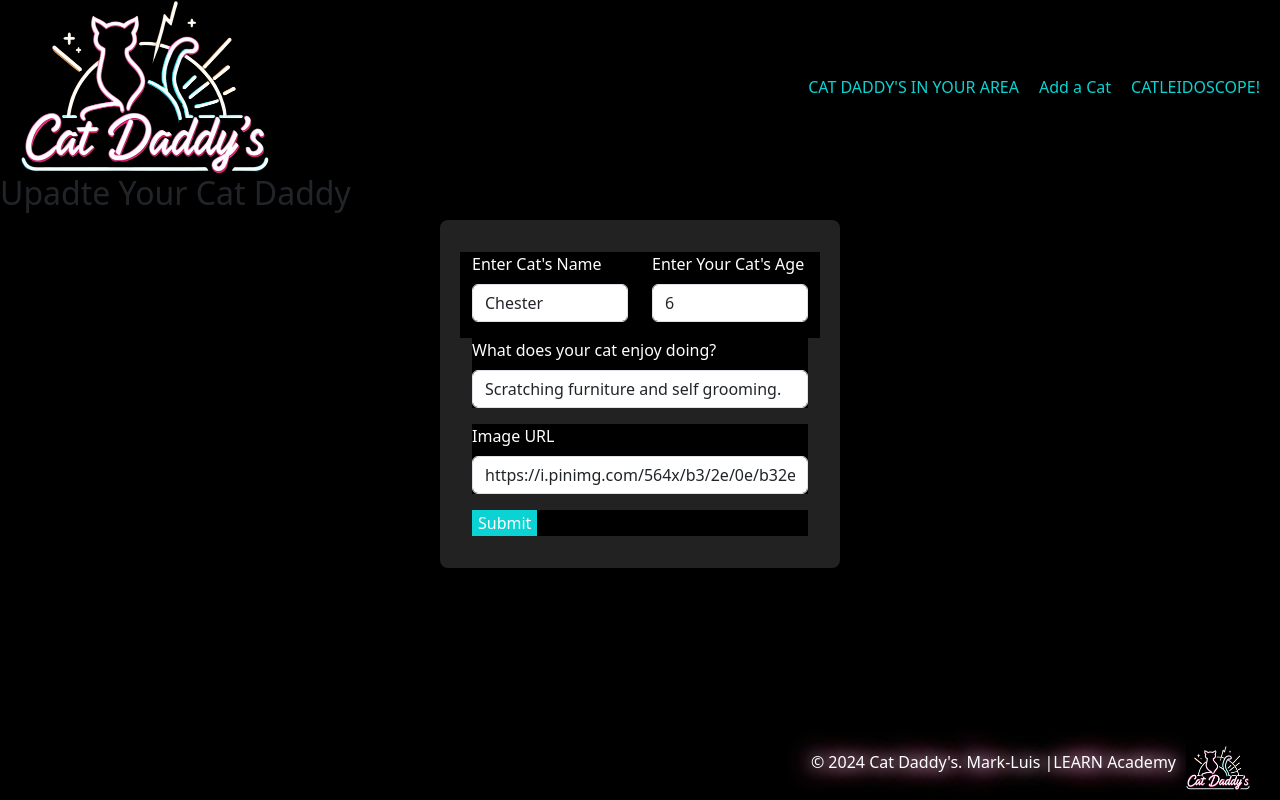
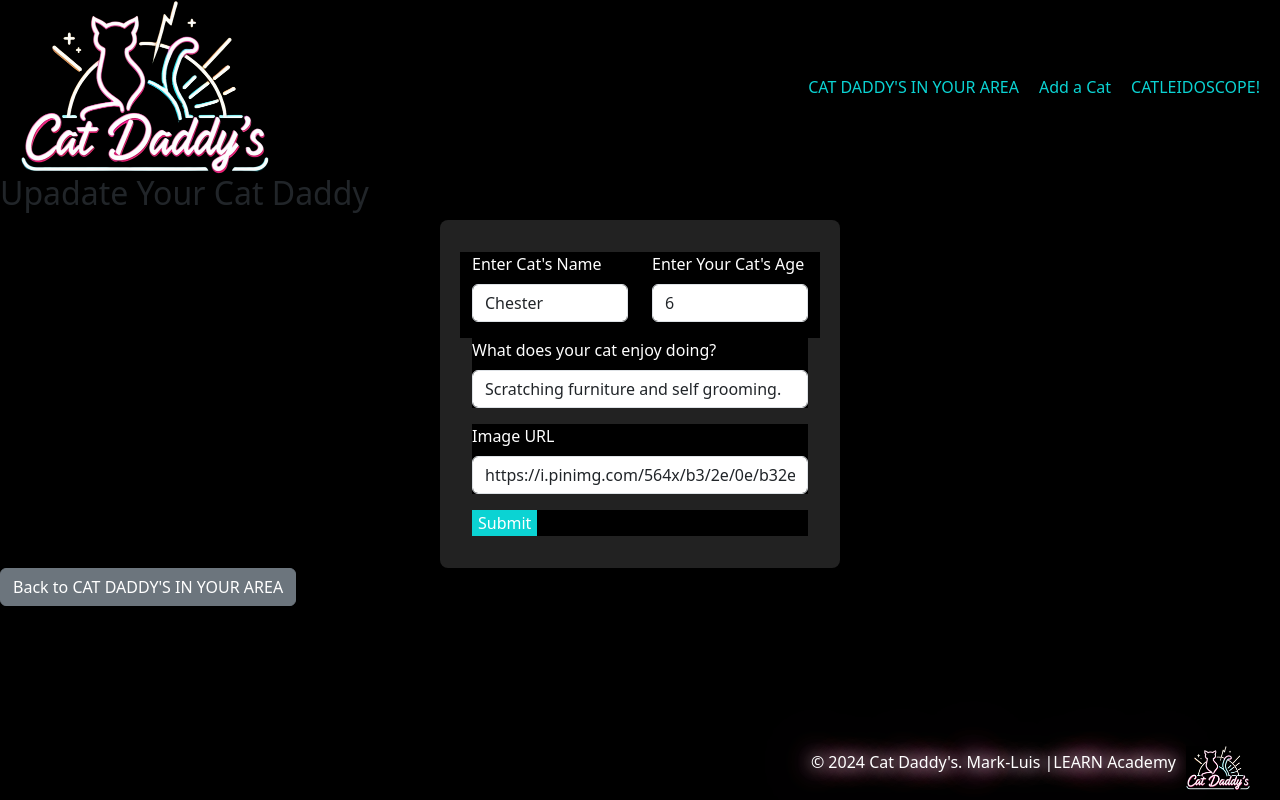
Before and after one commit to learn-academy-2024-alpha/cat-tinder-frontend-catdaddys-luis-mark, a React (Create React App) app: page /catedit/1 in a window 1280 px wide. Built offline with nearby package versions, Linux system fonts and the light colour scheme.

Commit message:
button fixed

```diff
--- a/src/pages/CatEdit.js
+++ b/src/pages/CatEdit.js
@@ -2,7 +2,7 @@ import React, { useState } from 'react';
 import { Col, Form, FormGroup, Label, Row } from "reactstrap"
 import { useForm } from "react-hook-form"
 import { useNavigate, useParams } from "react-router-dom"
-import { NavLink } from 'reactstrap';
+import { NavLink } from 'react-router-dom';
 
 
 
@@ -30,9 +30,10 @@ const CatEdit = ({ cats, updateCat }) => {
   }
 
   return (
+
     <div className="new-page-body">
       <h2 className="edit-cat">
-        Upadte Your Cat Daddy
+        Upadate Your Cat Daddy
       </h2>
       <Form onSubmit={handleSubmit(onSubmit)}>
         <Row>
@@ -103,10 +104,15 @@ const CatEdit = ({ cats, updateCat }) => {
             Submit
           </button>
         </div>
-      <NavLink url="/catindex" buttonContent="Back to All the Cats" />
       </Form>
+      <div className="back-button">
+        <NavLink to="/catindex" className="btn btn-secondary">
+            Back to CAT DADDY'S IN YOUR AREA
+        </NavLink>
+       </div>
+      </div>
 
-    </div>
+
   )
 }
 
```
